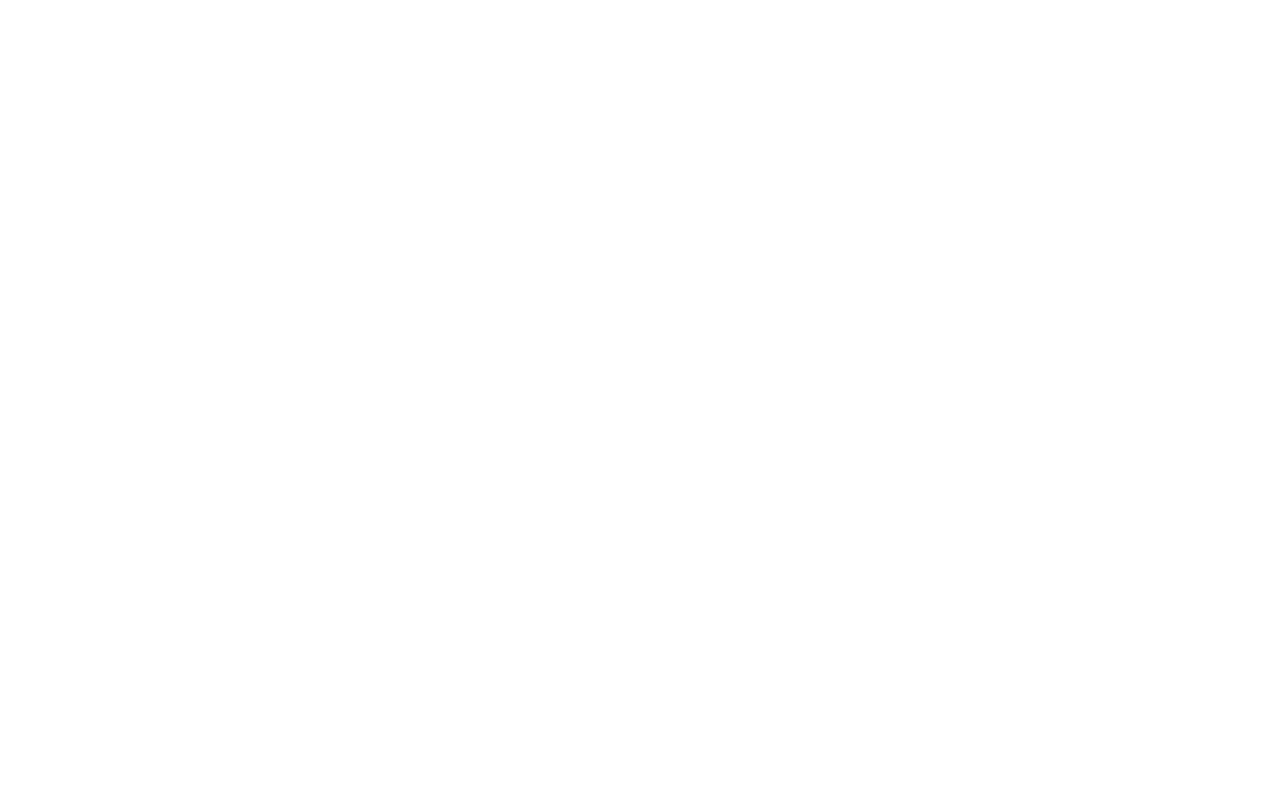
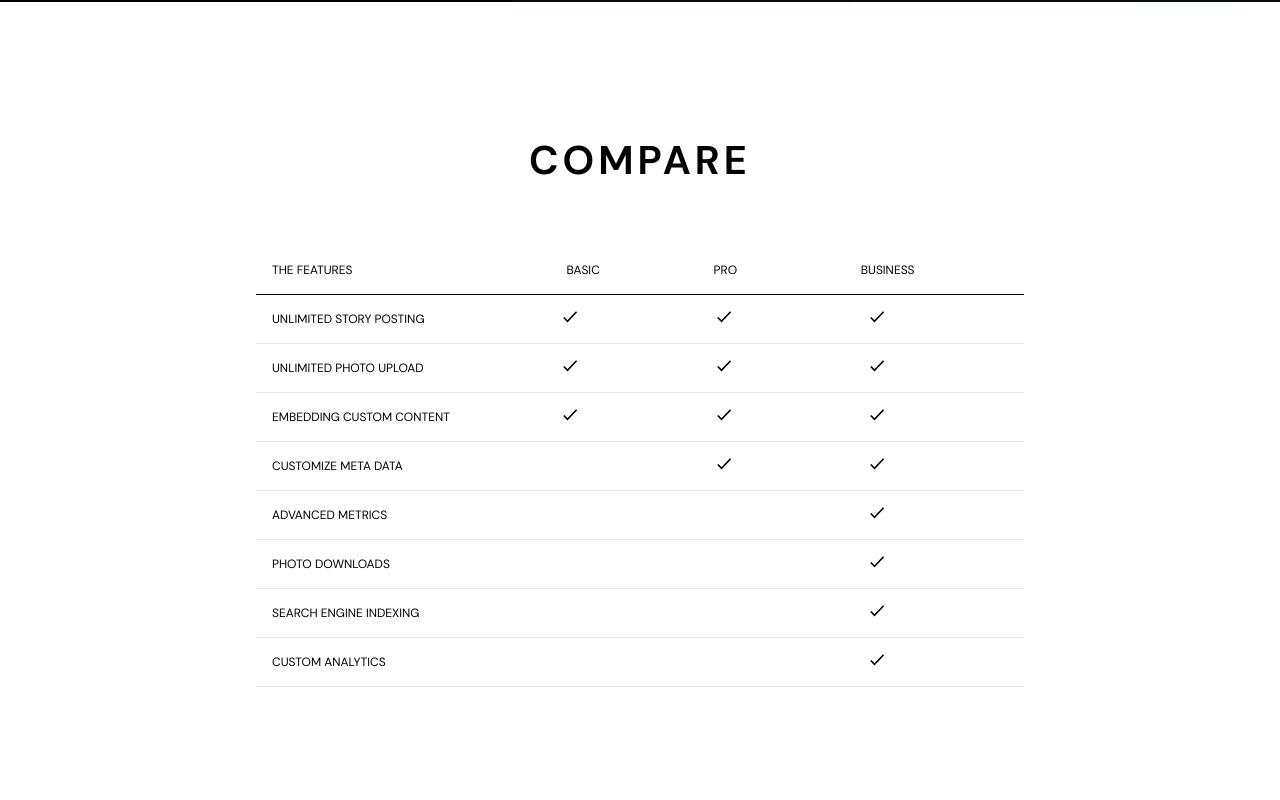
Before and after one commit to dominikrubroeder/photosnap-multi-page-website, a Next.js app: page /pricing in a window 1280 px wide. Shown: the part 720-1520 px from the top of the page. Before the commit the page ends 800 px from the top, so only its background shows below. Built offline with nearby package versions, Linux system fonts and the light colour scheme.

Commit message:
Add Pricing data

```diff
--- /dev/null
+++ b/components/PricingComparisonTable.tsx
@@ -0,0 +1,36 @@
+import React from 'react';
+import CheckmarkIcon from './svg/CheckmarkIcon';
+import { services } from '../data/services';
+
+const PricingComparisonTable: React.FC = () => {
+  return (
+    <div className="mx-auto grid w-full max-w-screen-md gap-14">
+      <h2 className="text-center text-[2.5rem] font-bold uppercase tracking-[0.25rem]">
+        Compare
+      </h2>
+
+      <div className="text-xs">
+        <div className="sticky top-0 grid grid-cols-[2fr_1fr_1fr_1fr] border-b border-b-black bg-white/30 p-4 backdrop-blur">
+          <div className="uppercase">The Features</div>
+          <div className="uppercase">Basic</div>
+          <div className="uppercase">Pro</div>
+          <div className="uppercase">Business</div>
+        </div>
+
+        {services.map(({ title, isBasic, isPro, isBusiness }, i) => (
+          <div
+            key={i}
+            className="grid grid-cols-[2fr_1fr_1fr_1fr] gap-4 border-b p-4"
+          >
+            <div className="uppercase">{title}</div>
+            <div>{isBasic && <CheckmarkIcon />}</div>
+            <div>{isPro && <CheckmarkIcon />}</div>
+            <div>{isBusiness && <CheckmarkIcon />}</div>
+          </div>
+        ))}
+      </div>
+    </div>
+  );
+};
+
+export default PricingComparisonTable;
--- /dev/null
+++ b/components/PricingOffers.tsx
@@ -0,0 +1,7 @@
+import React from 'react';
+
+const PricingOffers: React.FC = () => {
+  return <div></div>;
+};
+
+export default PricingOffers;
--- a/components/layout/Header.tsx
+++ b/components/layout/Header.tsx
@@ -24,7 +24,7 @@
                 <Link href="/features">Features</Link>
               </li>
               <li className="cursor-pointer uppercase tracking-widest transition duration-300 hover:opacity-25">
-                Pricing
+                <Link href="/pricing">Pricing</Link>
               </li>
             </ul>
 
--- /dev/null
+++ b/components/svg/CheckmarkIcon.tsx
@@ -0,0 +1,16 @@
+import React from 'react';
+
+const CheckmarkIcon: React.FC = () => {
+  return (
+    <svg
+      viewBox="0 0 18 15"
+      fill="none"
+      xmlns="http://www.w3.org/2000/svg"
+      className="h-3"
+    >
+      <path d="M1 8.12351L5.62323 13L17 1" stroke="black" strokeWidth="2" />
+    </svg>
+  );
+};
+
+export default CheckmarkIcon;
--- /dev/null
+++ b/data/services.ts
@@ -0,0 +1,57 @@
+export type Service = {
+  title: string;
+  isBasic: boolean;
+  isPro: boolean;
+  isBusiness: boolean;
+};
+
+export const services: Service[] = [
+  {
+    title: 'Unlimited story posting',
+    isBasic: true,
+    isPro: true,
+    isBusiness: true,
+  },
+  {
+    title: 'Unlimited photo upload',
+    isBasic: true,
+    isPro: true,
+    isBusiness: true,
+  },
+  {
+    title: 'Embedding custom content',
+    isBasic: true,
+    isPro: true,
+    isBusiness: true,
+  },
+  {
+    title: 'Customize meta data',
+    isBasic: false,
+    isPro: true,
+    isBusiness: true,
+  },
+  {
+    title: 'Advanced metrics',
+    isBasic: false,
+    isPro: false,
+    isBusiness: true,
+  },
+  {
+    title: 'Photo downloads',
+    isBasic: false,
+    isPro: false,
+    isBusiness: true,
+  },
+  {
+    title: 'Search engine indexing',
+    isBasic: false,
+    isPro: false,
+    isBusiness: true,
+  },
+  {
+    title: 'Custom analytics',
+    isBasic: false,
+    isPro: false,
+    isBusiness: true,
+  },
+];
--- a/pages/pricing/index.tsx
+++ b/pages/pricing/index.tsx
@@ -1,8 +1,26 @@
 import { NextPage } from 'next';
 import React from 'react';
+import PageHero from '../../components/PageHero';
+import Layout from '../../components/layout';
+import PricingOffers from '../../components/PricingOffers';
+import PricingComparisonTable from '../../components/PricingComparisonTable';
 
 const PricingPage: NextPage = () => {
-  return <div></div>;
+  return (
+    <Layout>
+      <PageHero
+        title="Pricing"
+        description="Create a your stories, Photosnap is a platform for photographers and visual storytellers. It’s the simple way to create and share your photos."
+        image="/pricing/desktop/hero.jpg"
+      />
+
+      <PricingOffers />
+
+      <section className="my-32">
+        <PricingComparisonTable />
+      </section>
+    </Layout>
+  );
 };
 
 export default PricingPage;
```
